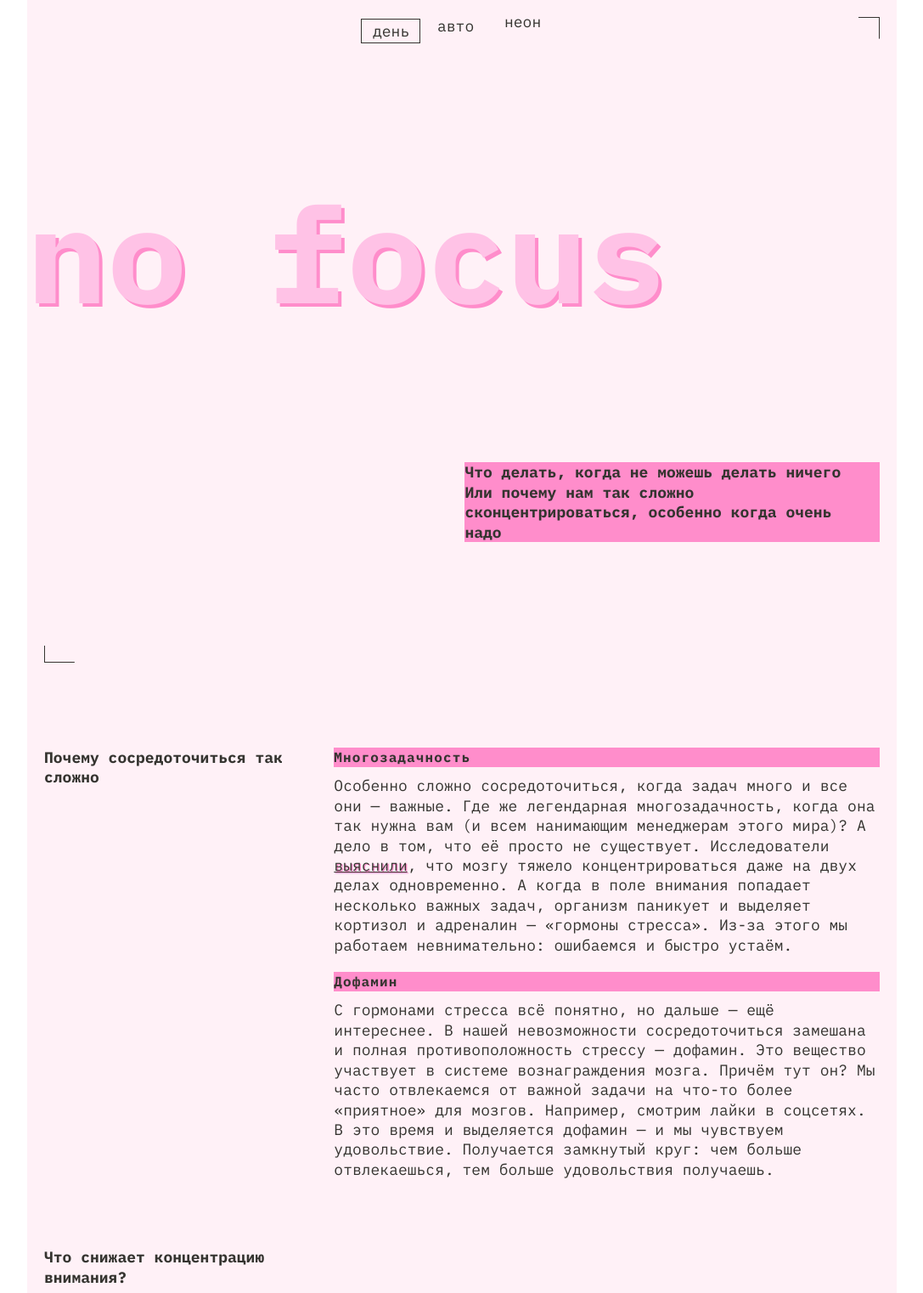
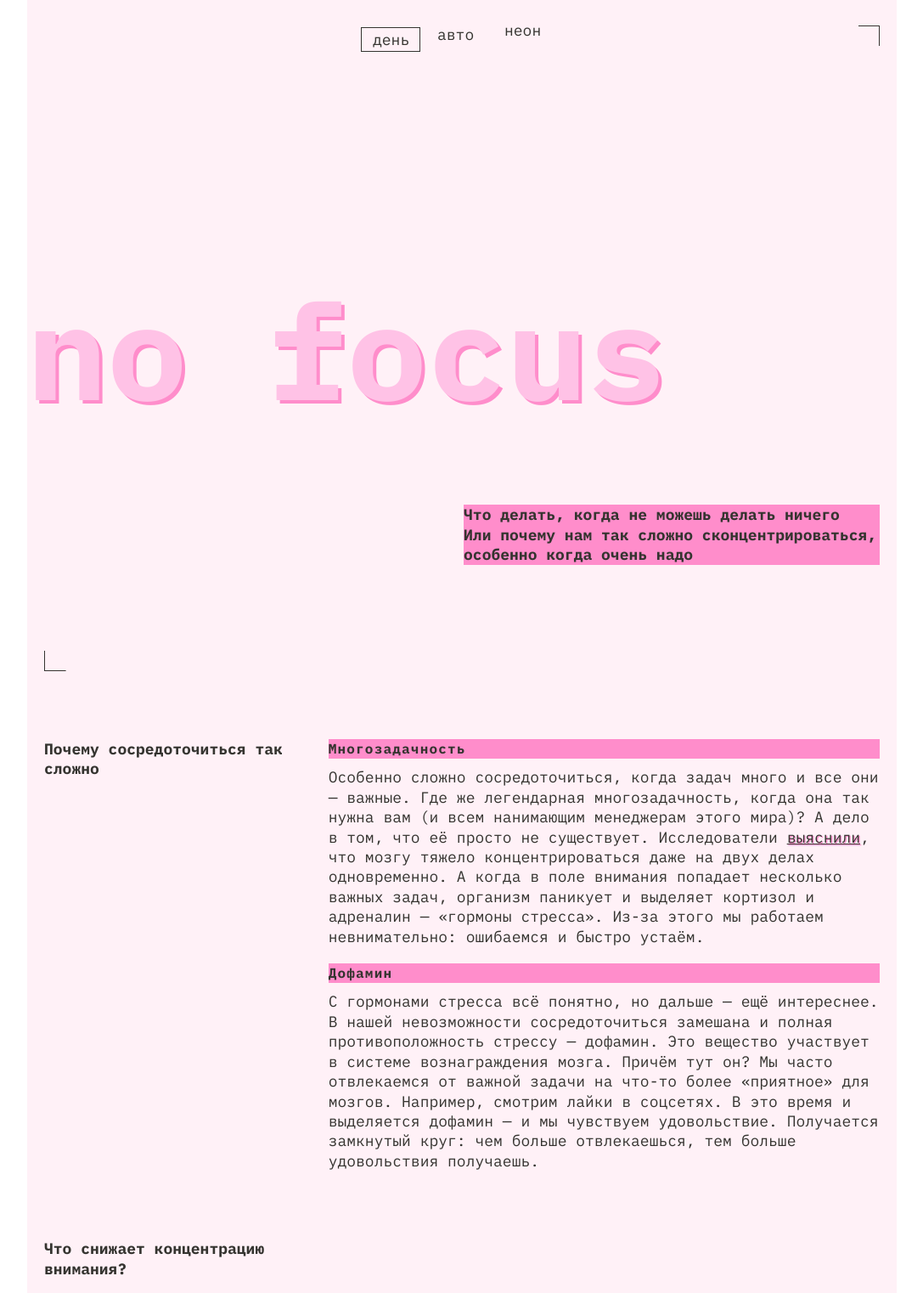
Before and after one commit to annenkovalexander/slozhno-sosredotochitsya, a plain HTML site: page index.html in a window 1280 px wide. Shown: the top 1522 px of the page at 85% size, without its empty margins (96-1183 px from the left). Drawn offline with Linux system fonts and the light colour scheme.

Commit message:
1024 fix 2

```diff
--- a/styles/style.css
+++ b/styles/style.css
@@ -455,7 +455,7 @@
     justify-self: end;
     text-align: center;
     grid-column-start: 1;
-    grid-column-end: 2;
+    grid-column-end: span 2;
   }
 
   .header__theme-menu-item:not(:last-of-type) {
@@ -482,7 +482,7 @@
     place-self: end end;
     margin-block-start: 195px;
     grid-column-start: 1;
-    grid-column-end: span 2;
+    grid-column-end: span 4;
   }
 
   .header__theme-menu-button {
@@ -722,11 +722,11 @@
   .header {
     display: grid;
     position: relative;
-    grid-row-gap: 164px;
-    grid-template-columns:  1fr 2fr;
-    grid-template-rows: auto auto auto;
+    grid-template-columns:  repeat(3, 1fr);
+    grid-template-rows: 1fr 0.7fr 1fr;
     z-index: 1;
     height: 100vh;
+    padding-block-start: 10px;
     padding-inline-end: 20px;
     object-fit: fill;
     object-position: center;
@@ -767,18 +767,18 @@
       var(--menu-color), var(--menu-color)
     );
     background-repeat: no-repeat;
-    background-size: 3.5% 1px, 1px 2.5%;
+    background-size: 2.5% 1px, 1px 3%;
     background-position: left bottom, left bottom;
     z-index: -1;
   }
 
   .header::before {
     left: 2%;
-    bottom: 2.5%;
+    bottom: 1.3%;
   }
 
   .header::after {
-    top: 20px;
+    top: 30px;
     right: 20px;
   }
 
@@ -797,7 +797,7 @@
       var(--menu-color), var(--menu-color)
     );
     background-repeat: no-repeat;
-    background-size: 2.4% 1px, 1px 3.2%;
+    background-size: 2.4% 1px, 1px 3%;
     background-position: right top, right top;
     z-index: -1;
   }
@@ -805,7 +805,7 @@
   .header__rec {
     position: absolute;
     right: 80px;
-    top: 20px;
+    top: 30px;
   }
 
   .header__rec::before {
@@ -866,7 +866,9 @@
 
   .header__main-title {
     grid-column-start: 1;
-    grid-column-end: span 2;
+    grid-column-end: span 4;
+    grid-row-start: 2;
+    grid-row-end: span 1;
     font-family: 'IBM Plex Mono', sans-serif;
     font-style: normal;
     font-weight: 700;
@@ -874,15 +876,15 @@
     line-height: 82.5%;
     color: var(--main-header-color);
     text-shadow: 4px 4px 0px var(--main-header-shadow-color);
-    place-self: start start;
     text-align: start;
-    margin-block-start: 10px;
+    margin-block-start: 15px;
+    place-self: center start;
   }
 
   .header__theme-menu {
     place-self: start center;
-    grid-column-start: 1;
-    grid-column-end: span 2;
+    grid-column-start: 2;
+    grid-column-end: span 1;
   }
 
   .header__theme-menu-button {
@@ -909,13 +911,12 @@
 
   .header__main-subtitle {
     grid-column-start: 2;
-    grid-column-end: span 1;
-    inline-size: 73%;
+    grid-column-end: span 2;
+    inline-size: 73.2%;
     background-color: var(--accent-color);
     color: var(--subtitle-color);
-    margin-block-end: 162px;
-    padding-inline-end: 20px;
-    place-self: end;
+    place-self: start end;
+    margin-block-start: 87px;
   }
 
   .header__main-paragraph {
@@ -930,7 +931,7 @@
     display: block;
     background-color: var(--background-color);
     inline-size: 100%;
-    margin-block-start: 60px;
+    margin-block-start: 50px;
     margin-block-end: 50px;
     padding-inline-start: 10px;
     padding-inline-end: 10px;
@@ -938,8 +939,7 @@
 
   .main__section {
     display: grid;
-    column-gap: 10px;
-    grid-template-columns: 1fr 2fr;
+    grid-template-columns: repeat(3, 1fr);
     margin-block-end: 40px;
   }
 
@@ -952,8 +952,18 @@
     margin-block-end: 20px;
   }
 
+  .main__section .main__section-list {
+    grid-column-start: 2;
+    grid-column-end: span 2;
+  }
+
   .main__section-item:has(.main__section-item-mintitle) {
     margin-block-start: 10px;
+  }
+
+  .main__section:nth-child(2) .main__section-list {
+    display: grid;
+    grid-template-columns: repeat(3, 1fr);
   }
 
   .main__section-title {
@@ -998,16 +1008,20 @@
     color: var(--main-section-subtitle-color);
     background-color: var(--accent-color);
     margin-block-end: 10px;
-    letter-spacing: .07em;
+    letter-spacing: .075em;
   }
 
   .main__section-subtitle {
+    grid-column-start: 2;
+    grid-column-end: span 2;
     margin-block-start: 20px;
     margin-inline-start: 10px;
     margin-inline-end: 10px;
   }
 
   .main__section-item-mintitle {
+    grid-column-start: 2;
+    grid-column-end: span 2;
     min-height: fit-content;
     width: 100%;
     font-family: 'IBM Plex Mono', sans-serif;
@@ -1107,12 +1121,12 @@
   }
 
   .footer::before {
-    bottom: 2%;
-    left: 1.5%;
+    bottom: 2.6%;
+    left: 1.2%;
   }
 
   .footer::after {
-    top: 1.9%;
-    right: 1.4%;
+    top: 2.8%;
+    right: 1.2%;
   }
 }
```
